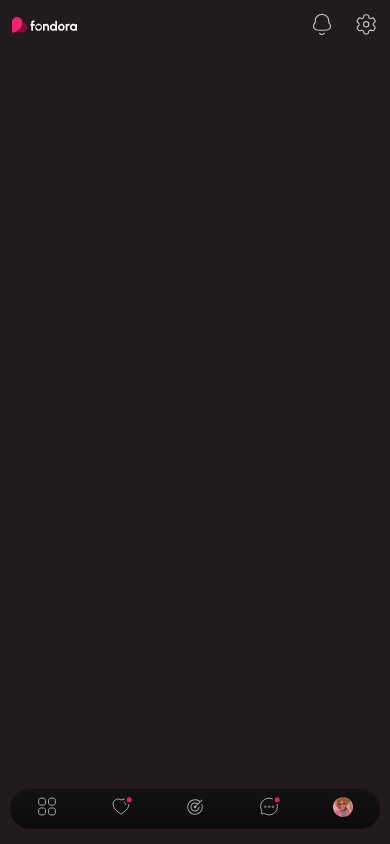
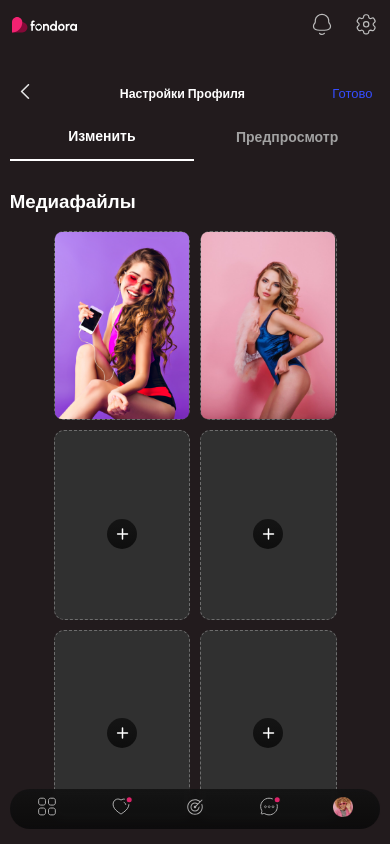
Before and after one commit to dmitryfrontender/fondora, a React (Create React App) app: page /my-profile/edit-profile in a window 390 px wide. Built offline with nearby package versions, Linux system fonts and the light colour scheme.

Commit message:
small changes

```diff
--- a/public/index.html
+++ b/public/index.html
@@ -9,6 +9,7 @@
       name="description"
       content="Web site created using create-react-app"
     />
+    <meta name="viewport" content="width=device-width, initial-scale=1, maximum-scale=1">
     <link rel="apple-touch-icon" href="%PUBLIC_URL%/logo192.png" />
 
 
--- a/src/components/MobileChat/MobileChat.scss
+++ b/src/components/MobileChat/MobileChat.scss
@@ -24,8 +24,9 @@
             align-items: center;
             position: relative;
             margin: 0 clamp(15px, 5vw, 30px);
-
+            z-index: 10;
             padding: 20px 0;
+            // background: linear-gradient(180deg, rgb(18, 18, 18) 0%, rgb(11, 11, 11) 100%);
             svg{
                 width: clamp(17px, 5vw, 27px);
                 height: clamp(17px, 5vw, 27px);
--- a/src/pages/EditMyProfile/MediaEditProfile.scss
+++ b/src/pages/EditMyProfile/MediaEditProfile.scss
@@ -3,7 +3,7 @@
         .pageWrapper{
             .EditMyProfile {
                 padding-top: 20px;
-                position: absolute;
+                position: relative;
                 top: 4vh;
                 .pageItems {
                     width: 80vw;
--- a/src/pages/My-profile/MediaMyProfile.scss
+++ b/src/pages/My-profile/MediaMyProfile.scss
@@ -18,7 +18,8 @@
                     z-index: 10;
 
                     .userInfo {
-                        height: -webkit-fill-available;
+                        // height: -webkit-fill-available;
+                        height: auto;
                         margin-top: 140px;
 
 
```
